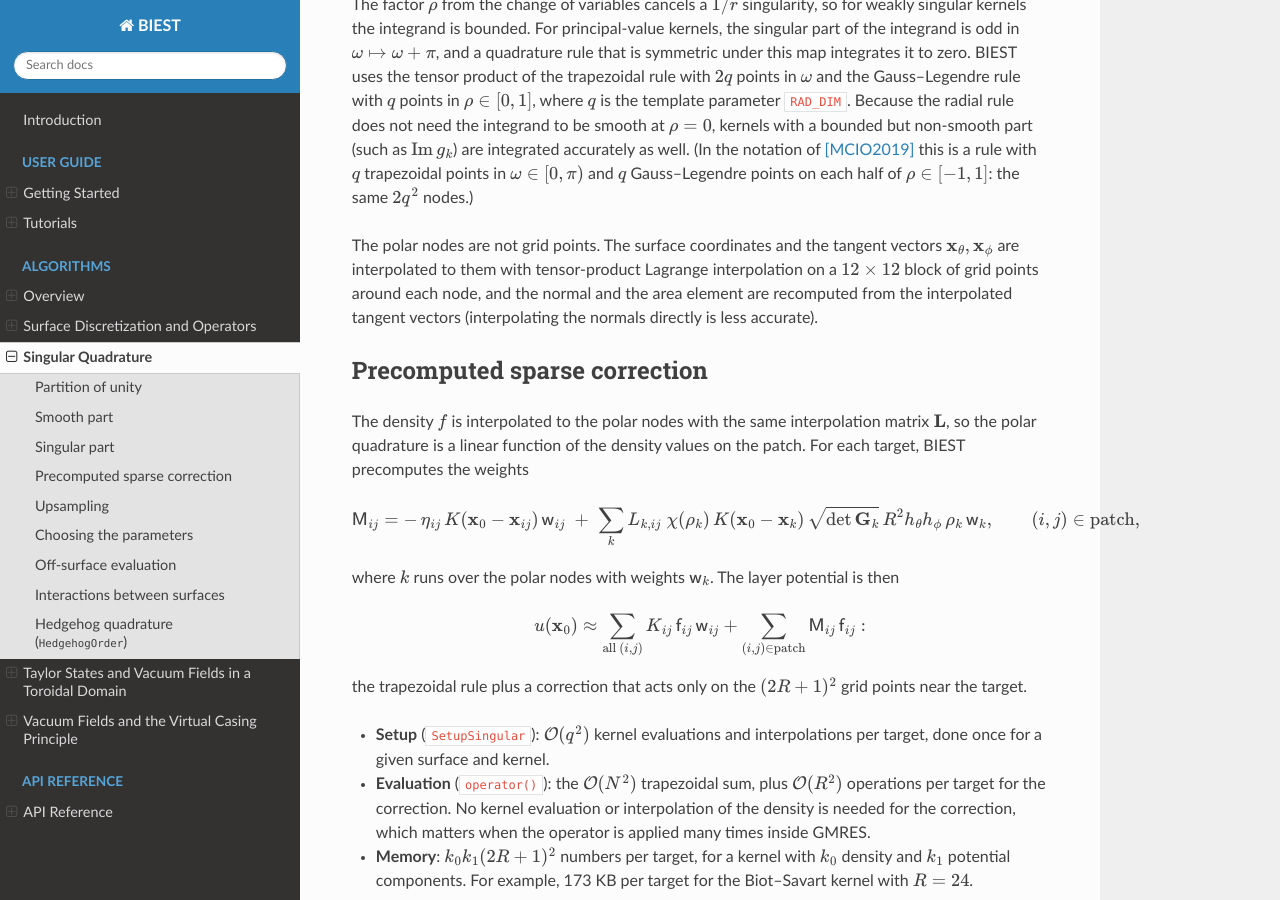
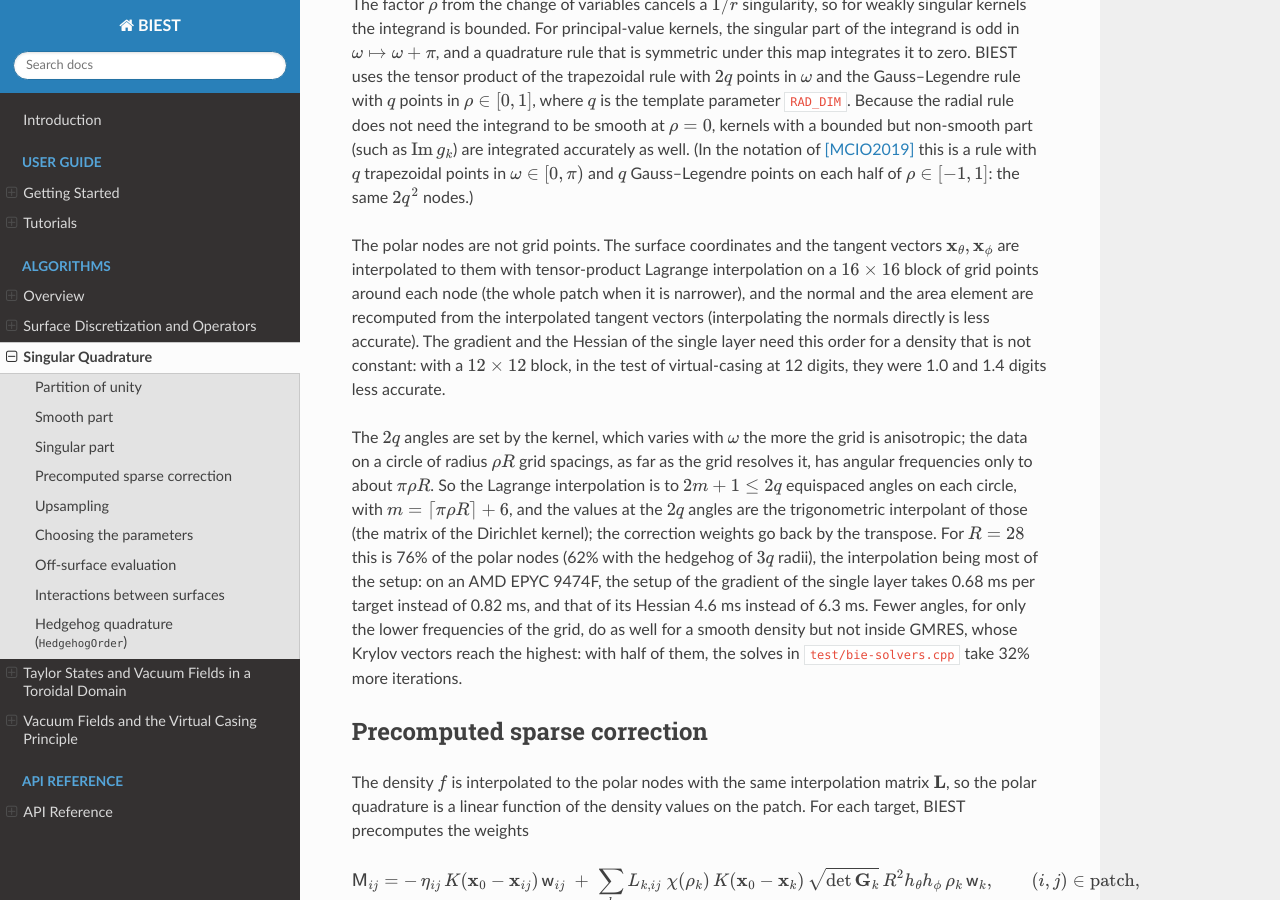
Before and after one commit to dmalhotra/BIEST, a Sphinx documentation site: the page built from doc/algorithms/singular-quadrature.rst, in a window 1280 px wide and 900 px high, scrolled down 2017 px. Built offline with Sphinx 7.4.7 and the Read the Docs theme 3.1.0, drawn with Linux system fonts in a browser that asks for light colours.

Commit message:
SingularCorrection: interpolation of order 16, to the coarse angular nodes that the grid resolves; the coordinates relative to the target
The Lagrange interpolation goes to 2m+1 equispaced angles on each circle of the polar grid, m = ceil(pi rho R) + 6,
and the trigonometric interpolant of those gives the values at the angles of the polar grid.

Co-Authored-By: Claude Opus 5.5 <noreply@anthropic.com>

```diff
--- a/doc/algorithms/singular-quadrature.rst
+++ b/doc/algorithms/singular-quadrature.rst
@@ -102,8 +102,21 @@ Gauss--Legendre points on each half of :math:`\rho\in[-1,1]`: the same :math:`2q
 
 The polar nodes are not grid points. The surface coordinates and the tangent vectors
 :math:`\mathbf{x}_\theta,\mathbf{x}_\phi` are interpolated to them with tensor-product Lagrange interpolation on a
-:math:`12\times 12` block of grid points around each node, and the normal and the area element are recomputed from the
-interpolated tangent vectors (interpolating the normals directly is less accurate).
+:math:`16\times 16` block of grid points around each node (the whole patch when it is narrower), and the normal and the
+area element are recomputed from the interpolated tangent vectors (interpolating the normals directly is less accurate).
+The gradient and the Hessian of the single layer need this order for a density that is not constant: with a
+:math:`12\times 12` block, in the test of virtual-casing at 12 digits, they were 1.0 and 1.4 digits less accurate.
+
+The :math:`2q` angles are set by the kernel, which varies with :math:`\omega` the more the grid is anisotropic; the data
+on a circle of radius :math:`\rho R` grid spacings, as far as the grid resolves it, has angular frequencies only to
+about :math:`\pi\rho R`. So the Lagrange interpolation is to :math:`2m+1 \le 2q` equispaced angles on each circle, with
+:math:`m = \lceil \pi\rho R\rceil + 6`, and the values at the :math:`2q` angles are the trigonometric interpolant of
+those (the matrix of the Dirichlet kernel); the correction weights go back by the transpose. For :math:`R = 28` this is
+76% of the polar nodes (62% with the hedgehog of :math:`3q` radii), the interpolation being most of the setup: on an AMD
+EPYC 9474F, the setup of the gradient of the single layer takes 0.68 ms per target instead of 0.82 ms, and that of its
+Hessian 4.6 ms instead of 6.3 ms. Fewer angles, for only the lower frequencies of the grid, do as well for a smooth
+density but not inside GMRES, whose Krylov vectors reach the highest: with half of them, the solves in
+``test/bie-solvers.cpp`` take 32% more iterations.
 
 Precomputed sparse correction
 -----------------------------
--- a/doc/algorithms/singular-quadrature/src/patch.py
+++ b/doc/algorithms/singular-quadrature/src/patch.py
@@ -13,7 +13,7 @@ import matplotlib.pyplot as plt
 
 R = 6  # patch radius in grid spacings (PATCH_DIM0, M/2 in the paper)
 q = 8  # polar quadrature order (RAD_DIM)
-INTERP = 12  # interpolation stencil width (INTERP_ORDER)
+INTERP = min(16, 2 * R + 1)  # interpolation stencil width (INTERP_ORDER: 16, at most the patch width)
 chi = lambda r: np.exp(-36 * r**6)  # exponent 6 for PATCH_DIM = 2R+1 <= 20 (singular_correction.hpp)
 
 fig, axs = plt.subplots(1, 2, figsize=(10, 4.8))
@@ -52,8 +52,9 @@ px, py = rr * np.cos(aa), rr * np.sin(aa)
 ax.plot(gx.ravel(), gy.ravel(), ".", color="0.7", ms=4)
 ax.plot(px.ravel(), py.ravel(), "o", color="tab:blue", ms=3.5, label=r"polar nodes ($q \times 2q$)")
 node = (px[1, 3], py[1, 3])
-s0x = int(np.floor(node[0])) - INTERP // 2 + 1
-s0y = int(np.floor(node[1])) - INTERP // 2 + 1
+stencil_start = lambda x: min(max(int(x + R - (INTERP - 1) // 2), 0), 2 * R + 1 - INTERP) - R  # inside the patch, as in Setup
+s0x = stencil_start(node[0])
+s0y = stencil_start(node[1])
 ax.add_patch(plt.Rectangle((s0x - 0.4, s0y - 0.4), INTERP - 0.2, INTERP - 0.2, fill=False, color="darkorange", lw=1.5, label=f"{INTERP}x{INTERP} interpolation stencil"))
 ax.plot(*node, "s", color="darkorange", ms=7)
 ax.plot(0, 0, "*", color="crimson", ms=14, label="target")
```
Also changed, not shown: doc/algorithms/singular-quadrature/patch.svg, 1 other file.
